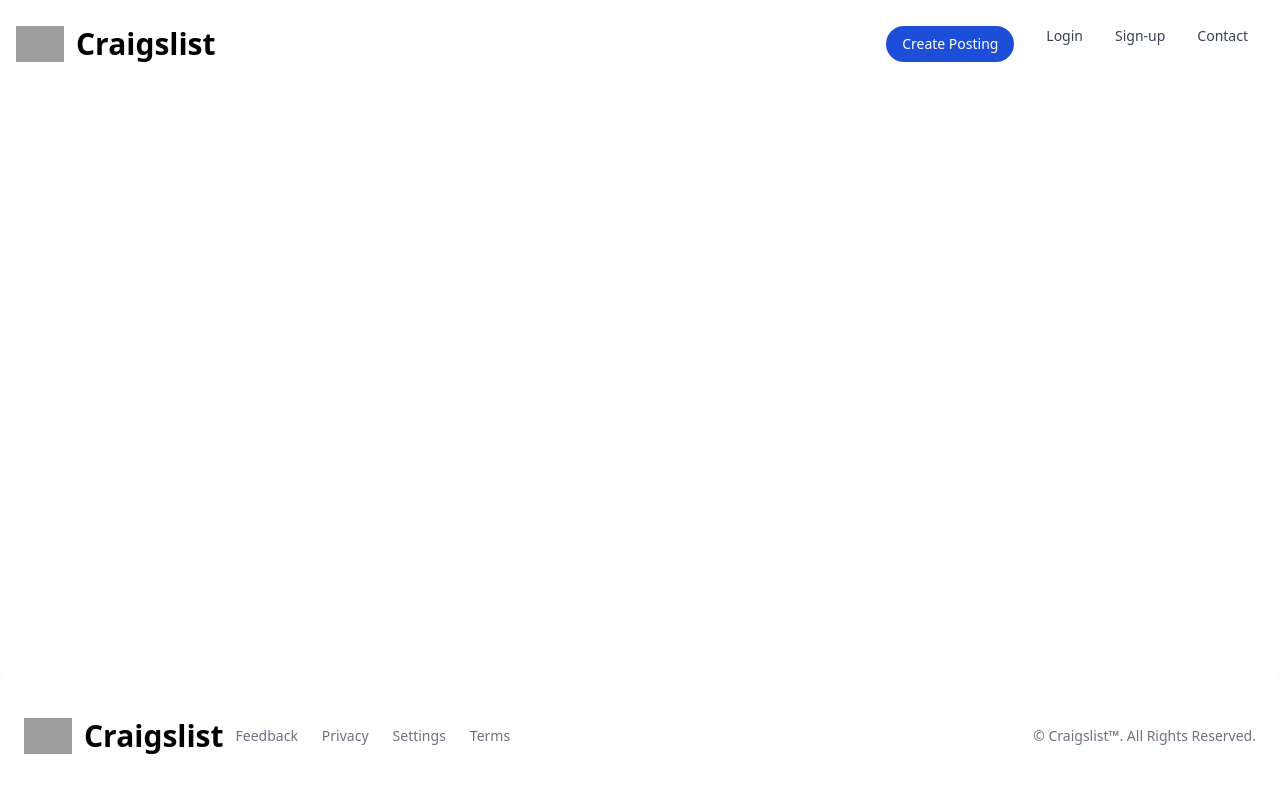
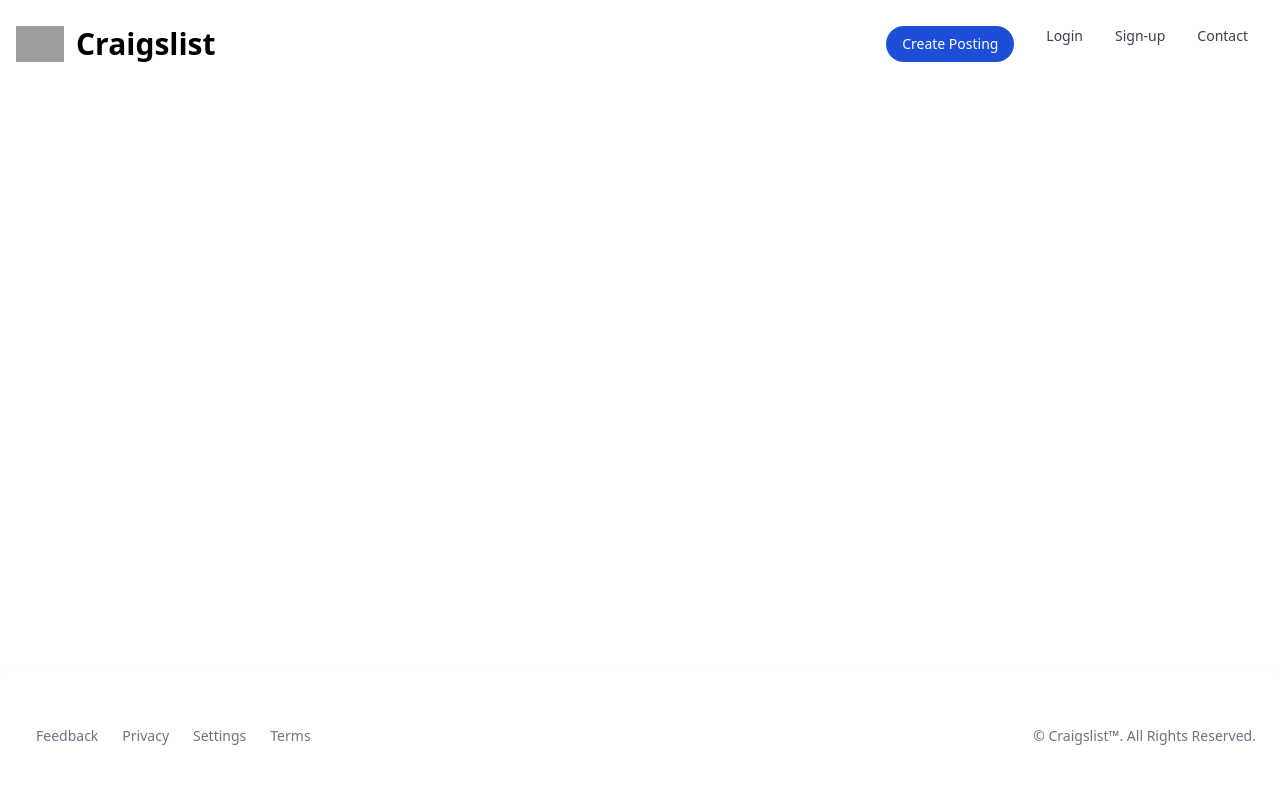
Before and after one commit to msimbo/-Group-work-1-The-Craigslist-Rebuild, a website: page index.html in a window 1280 px wide. Shown: the top 792 px of the page. Drawn offline with Linux system fonts and the light colour scheme; grey boxes are pictures that could not be loaded.

Commit message:
changed footer layout

```diff
--- a/index.html
+++ b/index.html
@@ -35,14 +35,21 @@
         </div>
     </div>
 </nav>
+
+
+
+
+
+
+
+
+
+
+
 <!-- footer section-->
 
 <footer class="p-4 bg-white rounded-lg shadow md:px-6 md:py-8 dark:bg-gray-900 fixed bottom-0 w-full">
     <div class="sm:flex sm:items-center sm:justify-between">
-        <a href="#" class="flex items-center">
-            <img src="https://1000logos.net/wp-content/uploads/2020/11/Craigslist-emblem-500x313.jpg" class="h-6 mr-3 sm:h-9" alt="Craigslist Logo" />
-            <span class="self-center text-3xl font-semibold whitespace-nowrap dark:text-white">Craigslist</span>
-        </a>
         <ul class="flex flex-wrap items-center mb-6 text-sm text-gray-500 sm:mb-0 dark:text-gray-400 pl-3">
             <li>
                 <a href="#" class="mr-4 hover:underline md:mr-6 ">Feedback</a>
```
Also changed, not shown: dist/output.css.
